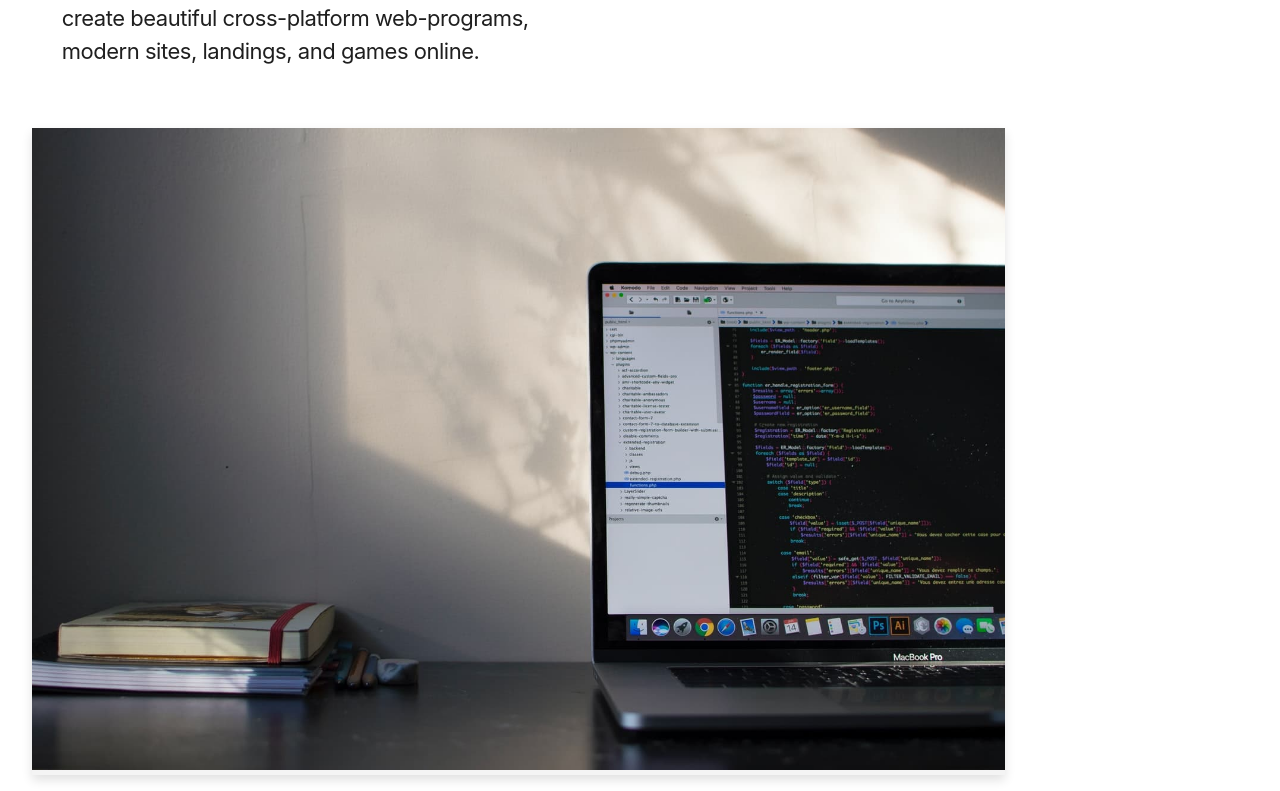
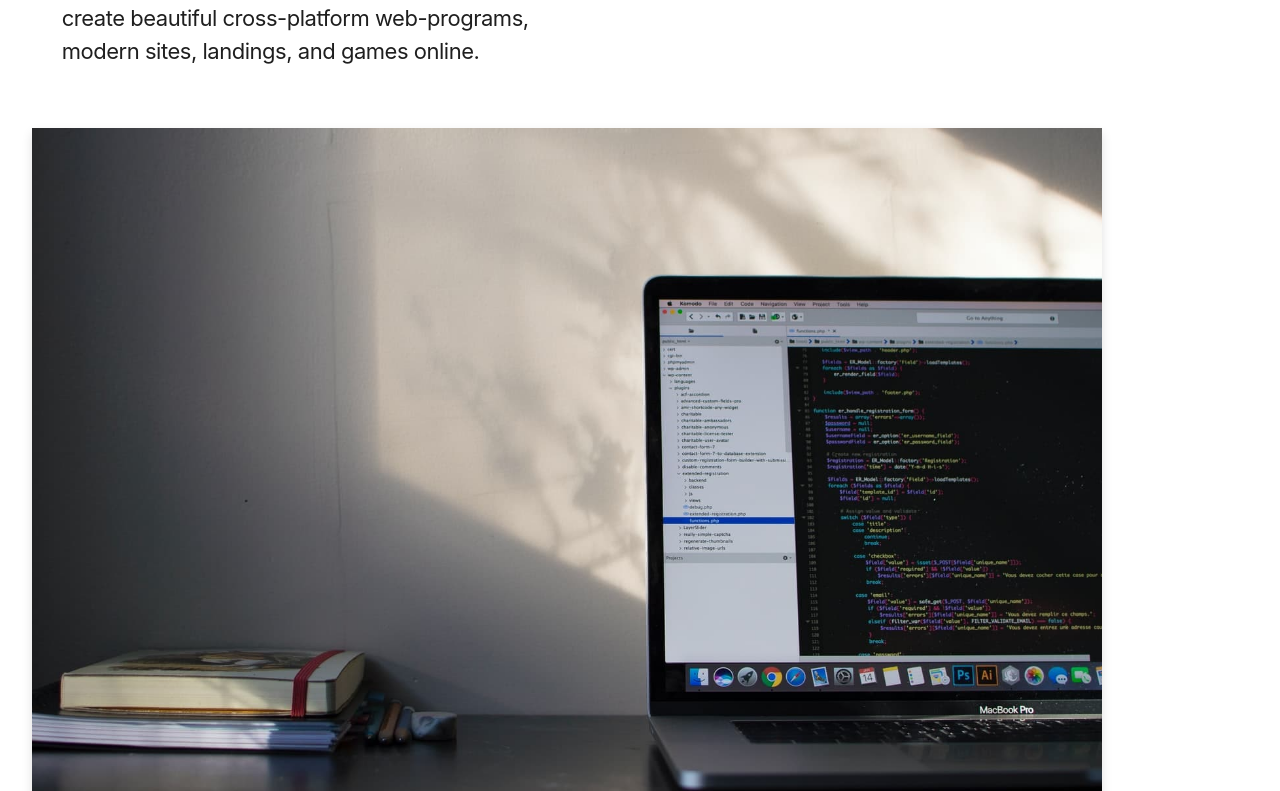
Before and after one commit to snelsi/personal-site, a Next.js app: page /about in a window 1280 px wide. Shown: the part 2369-3160 px from the top of the page. Built offline with nearby package versions, Linux system fonts and the light colour scheme.

Commit message:
Update About styles

```diff
--- a/components/About/About.tsx
+++ b/components/About/About.tsx
@@ -17,10 +17,11 @@ import {
 } from "components/About";
 
 const Wrapper = styled.div`
+  --page-width: min(95%, 100% - 12px * 2);
   & .block {
     padding: 0;
     margin: 10vw auto;
-    width: 95%;
+    width: var(--page-width);
 
     &:first-child {
       margin-top: 5vw;
@@ -59,7 +60,7 @@ const Wrapper = styled.div`
     padding: 0 2.325vw;
 
     @media (max-width: 800px) {
-      padding: 0 5vw;
+      padding: 0 4vw;
     }
 
     @media (min-width: 600px) {
--- a/components/About/ProfessionalSkills.tsx
+++ b/components/About/ProfessionalSkills.tsx
@@ -82,7 +82,7 @@ const Wrapper = styled.div`
     display: grid;
     gap: 2em;
     margin: 0 auto;
-    width: 95%;
+    width: var(--page-width);
 
     grid-template-columns: 1fr 1fr;
     grid-template-areas: "list image";
--- a/components/About/Start.tsx
+++ b/components/About/Start.tsx
@@ -16,7 +16,10 @@ const Block = styled.div`
 
 const Wrapper = styled.div`
   margin-right: auto;
-  max-width: 80%;
+  max-width: min(88%, 1200px);
+  @media (max-width: 800px) {
+    padding: 0 4vw;
+  }
 `;
 
 interface StartProps {}
--- a/components/About/Technologies.tsx
+++ b/components/About/Technologies.tsx
@@ -55,7 +55,7 @@ const Container = styled.div`
     white-space: nowrap;
   }
   & > .text-wrapper {
-    width: 95%;
+    width: var(--page-width);
     margin: auto;
 
     & > .text-block {
--- a/components/About/Tools.tsx
+++ b/components/About/Tools.tsx
@@ -19,6 +19,9 @@ const Text = styled.div`
   text-align: center;
   margin-bottom: 2em;
 
+  & > .text-block {
+    margin-left: auto;
+    margin-right: auto;
     & > h4 {
       margin-bottom: 0.75em;
     }
@@ -31,6 +34,7 @@ const Text = styled.div`
 
     @media (max-width: 1020px) {
       text-align: left;
+    }
   }
 `;
 
@@ -72,6 +76,7 @@ export const Tools: React.FC<ToolsProps> = () => {
   return (
     <Wrapper ref={ref} data-visible={visible}>
       <Text data-fix-width>
+        <div className="text-block">
           <h4 data-font-size="XL" className="montserrat">
             My Tools
           </h4>
@@ -79,6 +84,7 @@ export const Tools: React.FC<ToolsProps> = () => {
             Time and patience are the key to everything. But sometimes right tool does half of the
             job.
           </p>
+        </div>
       </Text>
 
       <Container>
--- a/components/Article/Article.tsx
+++ b/components/Article/Article.tsx
@@ -105,13 +105,13 @@ export const Article = styled.article`
       margin-left: auto;
       margin-right: auto;
       max-width: 680px;
-      width: 92%;
+      width: var(--page-width);
     }
     & > *[data-width="wide"] {
       margin-left: auto;
       margin-right: auto;
       max-width: 1120px;
-      width: 92%;
+      width: var(--page-width);
     }
     & > *[data-width="fullscreen"] {
       margin-left: 0;
--- a/css/styles.css
+++ b/css/styles.css
@@ -10,6 +10,7 @@
   --transition-ease: 0.15s ease;
   --shadow: 0 5px 10px rgba(0, 0, 0, 0.12);
   --shadow-hover: 0 8px 30px rgba(0, 0, 0, 0.12);
+  --page-width: min(92%, 100% - 15px * 2);
   scroll-behavior: smooth;
 }
 
@@ -56,7 +57,7 @@ a:active {
   margin-left: auto;
   margin-right: auto;
   max-width: 1440px;
-  width: min(92%, 100% - 15px * 2);
+  width: var(--page-width);
 }
 
 hr {
```
Lines whose indentation alone changed are shown as unchanged.
